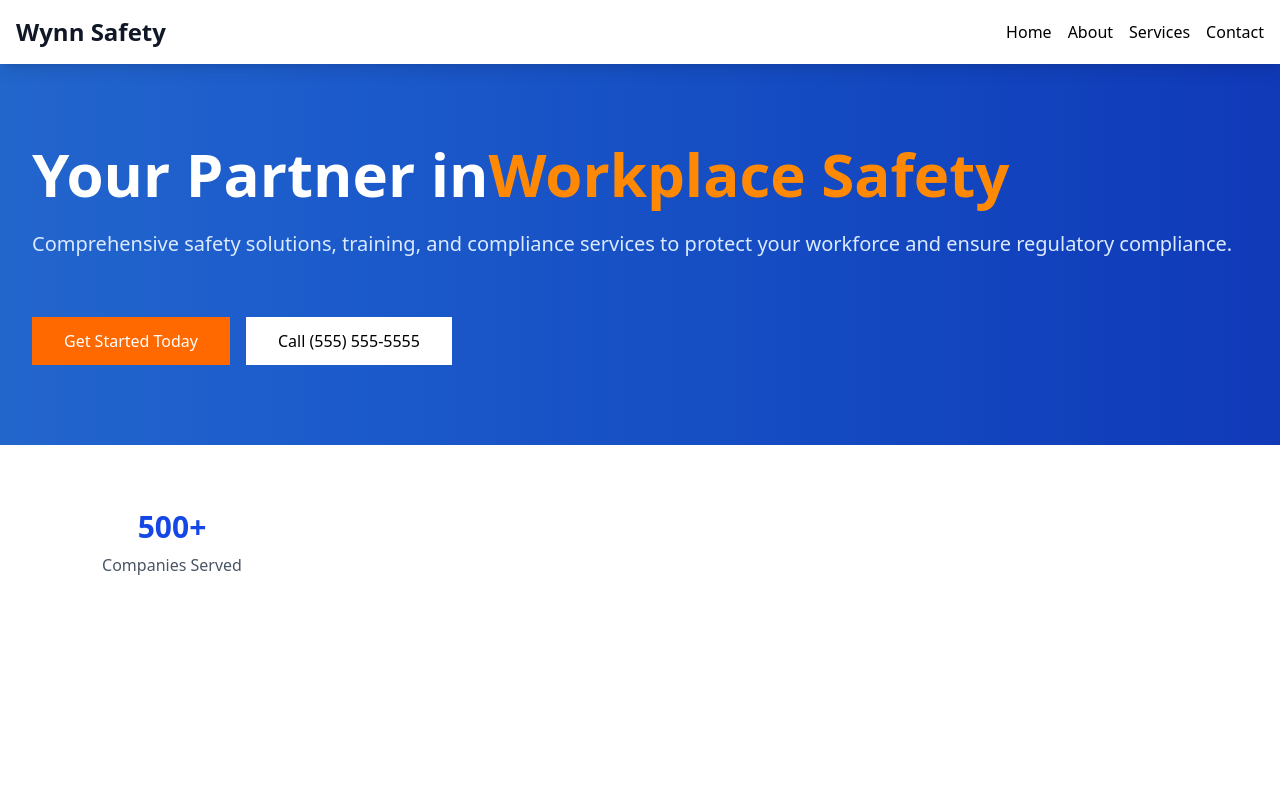
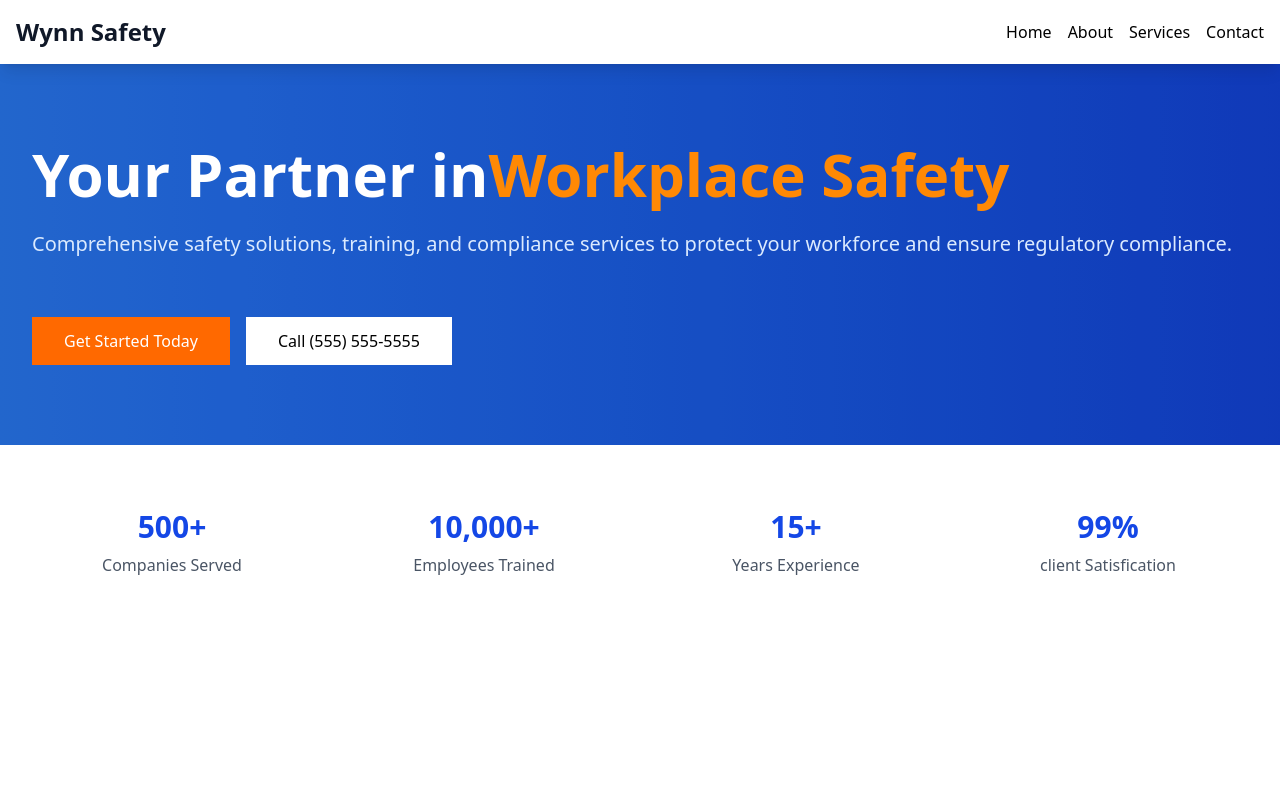
Before and after one commit to sanketm-hub/Next-js, a Next.js app: page / in a window 1280 px wide. Shown: the top 800 px of the page. Built offline with nearby package versions, Linux system fonts and the light colour scheme.

Commit message:
updated the grid section below top-banner

```diff
--- a/app/page.tsx
+++ b/app/page.tsx
@@ -18,9 +18,9 @@ export default function Home() {
               </p>
               <div className="flex flex-col sm:flex-row gap-4 pt-8">
 
-                  <a  href="/contact" className="bg-orange-500 hover:bg-orange-600 text-white px-8 py-3 text-center">
-                    Get Started Today
-                  </a>
+                <a href="/contact" className="bg-orange-500 hover:bg-orange-600 text-white px-8 py-3 text-center">
+                  Get Started Today
+                </a>
 
                 {/* <button className="bg-orange-500 hover:bg-orange-600 text-white px-8 py-3">
                   Get Started Today
@@ -43,6 +43,18 @@ export default function Home() {
               <div className="text-3xl md:text4xl font-bold text-blue-700 mb-2">500+</div>
               <div className="text-gray-600 font-medium">Companies Served</div>
             </div>
+            <div className="text-center">
+              <div className="text-3xl md:text4xl font-bold text-blue-700 mb-2">10,000+</div>
+              <div className="text-gray-600 font-medium">Employees Trained</div>
+            </div>
+            <div className="text-center">
+              <div className="text-3xl md:text4xl font-bold text-blue-700 mb-2">15+</div>
+              <div className="text-gray-600 font-medium">Years Experience</div>
+            </div>
+            <div className="text-center">
+              <div className="text-3xl md:text4xl font-bold text-blue-700 mb-2">99%</div>
+              <div className="text-gray-600 font-medium">client Satisfication</div>
+            </div>
           </div>
         </div>
       </section>
```
